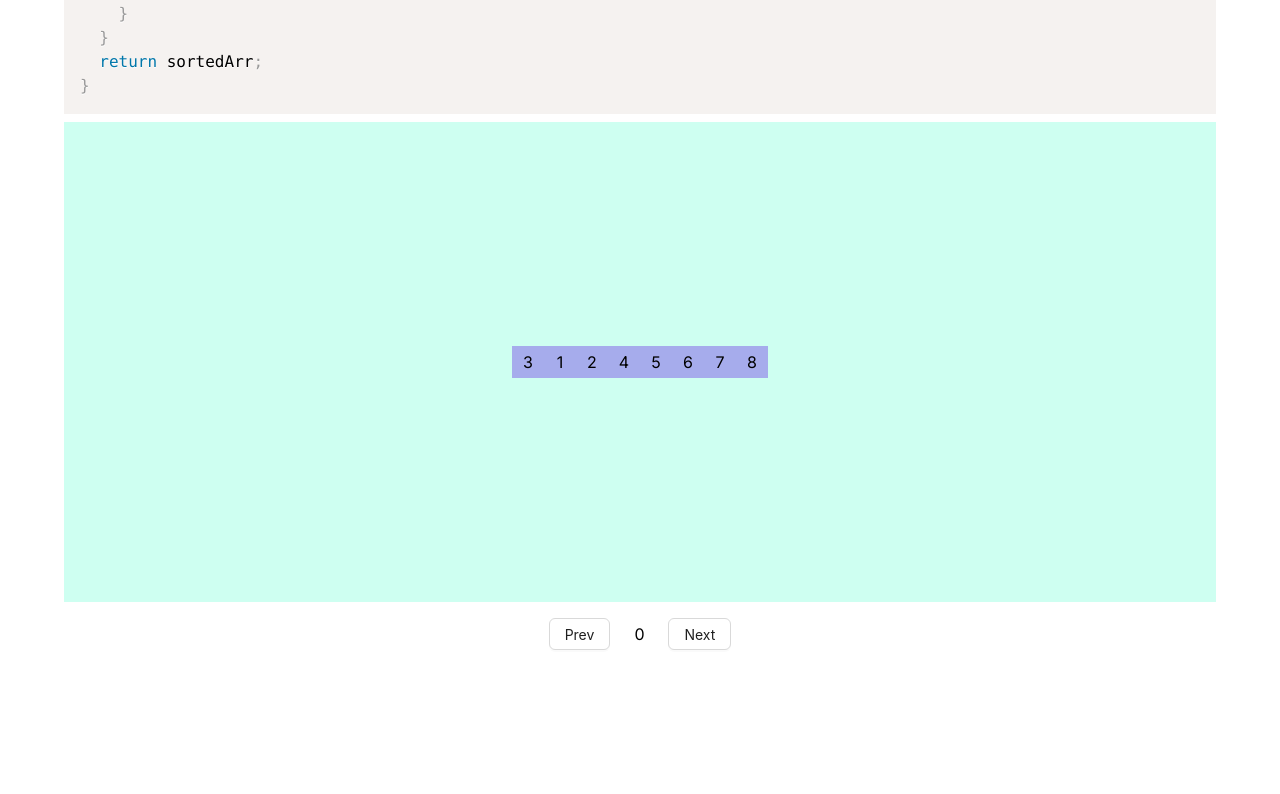
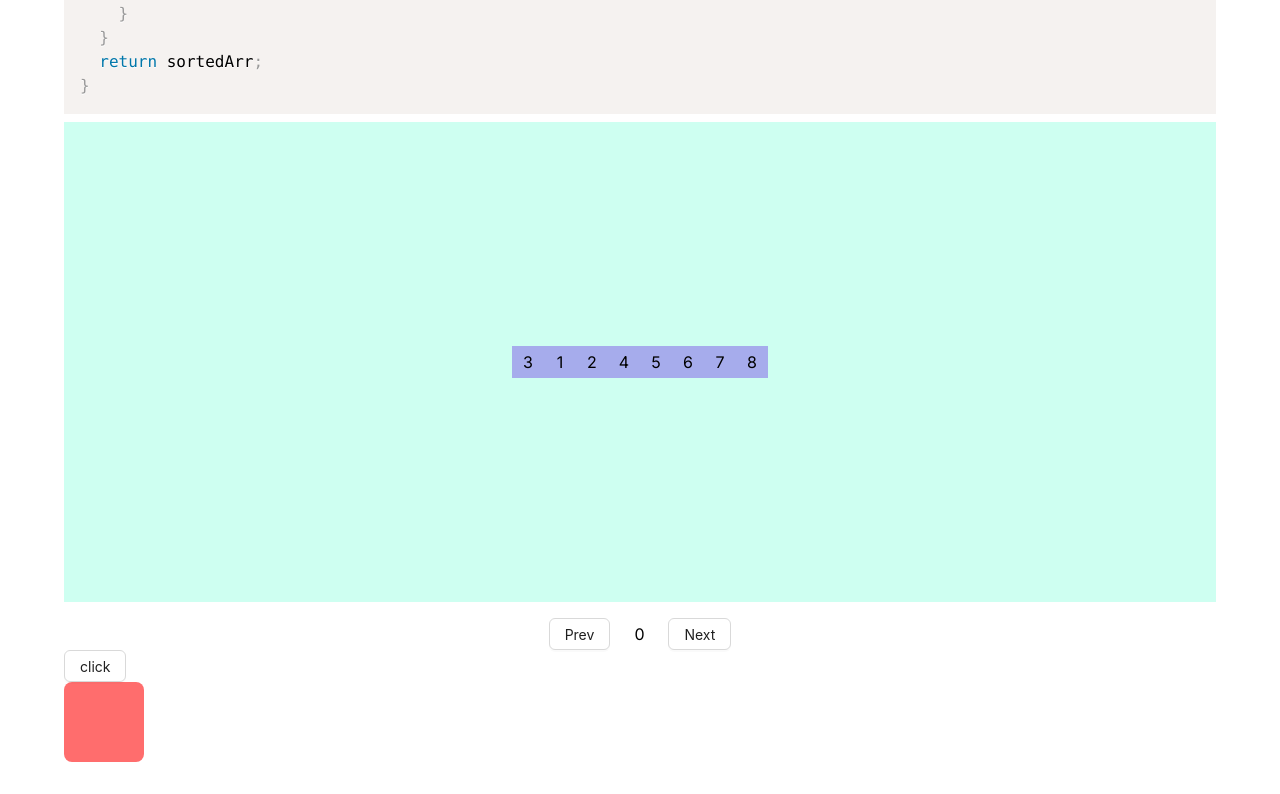
Before and after one commit to kiritosan/useful-tools, a Next.js app: page /dashboard/algorithmViewer in a window 1280 px wide. Shown: the part 358-1152 px from the top of the page. Before the commit the page ends 1040 px from the top, so only its background shows below. Built offline with nearby package versions, Linux system fonts and the light colour scheme.

Commit message:
dep: add react-spring/web react-use-gesture for animation

```diff
--- a/app/dashboard/algorithmViewer/Viewer.tsx
+++ b/app/dashboard/algorithmViewer/Viewer.tsx
@@ -1,6 +1,7 @@
 import React, { useState } from 'react';
 import { FC } from 'react';
 import { Button } from 'antd'
+import { useSpring, animated } from '@react-spring/web'
 import './index.css'
 
 import DataItem from './DataItem';
@@ -14,6 +15,13 @@ const Viewer: FC<ViewerProps> = ({
     snapshots,
 }) => {
     const [index, setIndex] = useState(0);
+    // const springs = useSpring({
+    //     from: { x: 0 },
+    //     to: { x: 100 },
+    // })
+    const [springs, api] = useSpring(() => ({
+        from: { x: 0 },
+    }))
 
     const onPrevClick = () => {
         if (index === 0) return;
@@ -23,6 +31,18 @@ const Viewer: FC<ViewerProps> = ({
         if (snapshots.length === index + 1) return;
         setIndex(index + 1)
     }
+
+    const handleClick = () => {
+        api.start({
+            from: {
+                x: 0,
+            },
+            to: {
+                x: 100,
+            },
+        })
+    }
+
     return (
         <>
             <div
@@ -48,6 +68,18 @@ const Viewer: FC<ViewerProps> = ({
                     >Next</Button>
                 </div>
             </div>
+
+            <Button onClick={handleClick}>click</Button>
+
+            <animated.div
+                style={{
+                    width: 80,
+                    height: 80,
+                    background: '#ff6d6d',
+                    borderRadius: 8,
+                    ...springs,
+                }}
+            />
         </>
     );
 };
--- a/package.json
+++ b/package.json
@@ -19,14 +19,15 @@
   },
   "dependencies": {
     "@ant-design/cssinjs": "^1.18.1",
+    "@react-spring/web": "^9.7.3",
     "antd": "^5.12.1",
     "clipboard": "^2.0.11",
     "lodash": "^4.17.21",
     "next": "14.0.4",
     "react": "^18",
     "react-dom": "^18",
-    "react-spring": "^9.7.3",
-    "react-syntax-highlighter": "^15.5.0"
+    "react-syntax-highlighter": "^15.5.0",
+    "react-use-gesture": "^9.1.3"
   },
   "devDependencies": {
     "@types/node": "^20",
```
Also changed, not shown: 1 other file (tests, documents, lock files or other folders).
